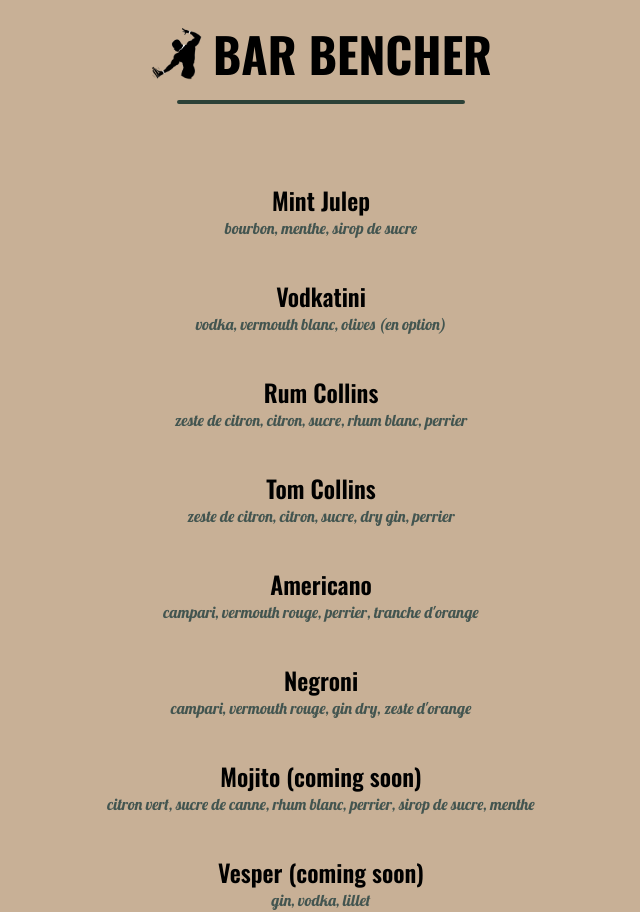
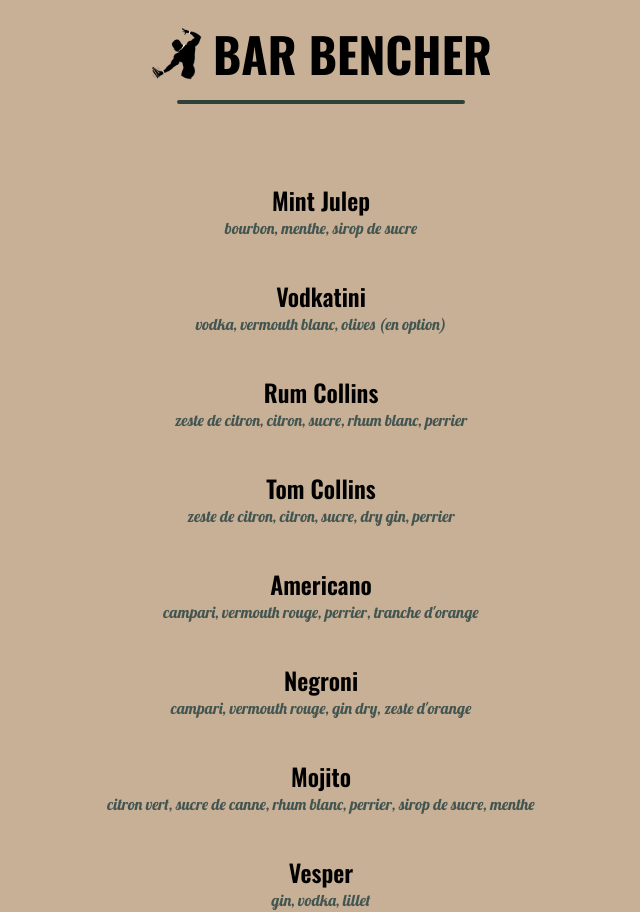
Before and after one commit to DamienDeSousa/bar-bencher, a Next.js app: page / in a window 1280 px wide. Shown: the whole page, without its empty margins (319-959 px from the left). Built offline with nearby package versions, Linux system fonts and the light colour scheme.

Commit message:
# enable vesper and mojito

```diff
--- a/app/page.tsx
+++ b/app/page.tsx
@@ -59,7 +59,7 @@ export default function Home() {
       ]
     },
     {
-      name: "Mojito (coming soon)",
+      name: "Mojito",
       ingredients: [
         "citron vert",
         "sucre de canne",
@@ -70,7 +70,7 @@ export default function Home() {
       ]
     },
     {
-      name: "Vesper (coming soon)",
+      name: "Vesper",
       ingredients: [
         "gin",
         "vodka",
```
